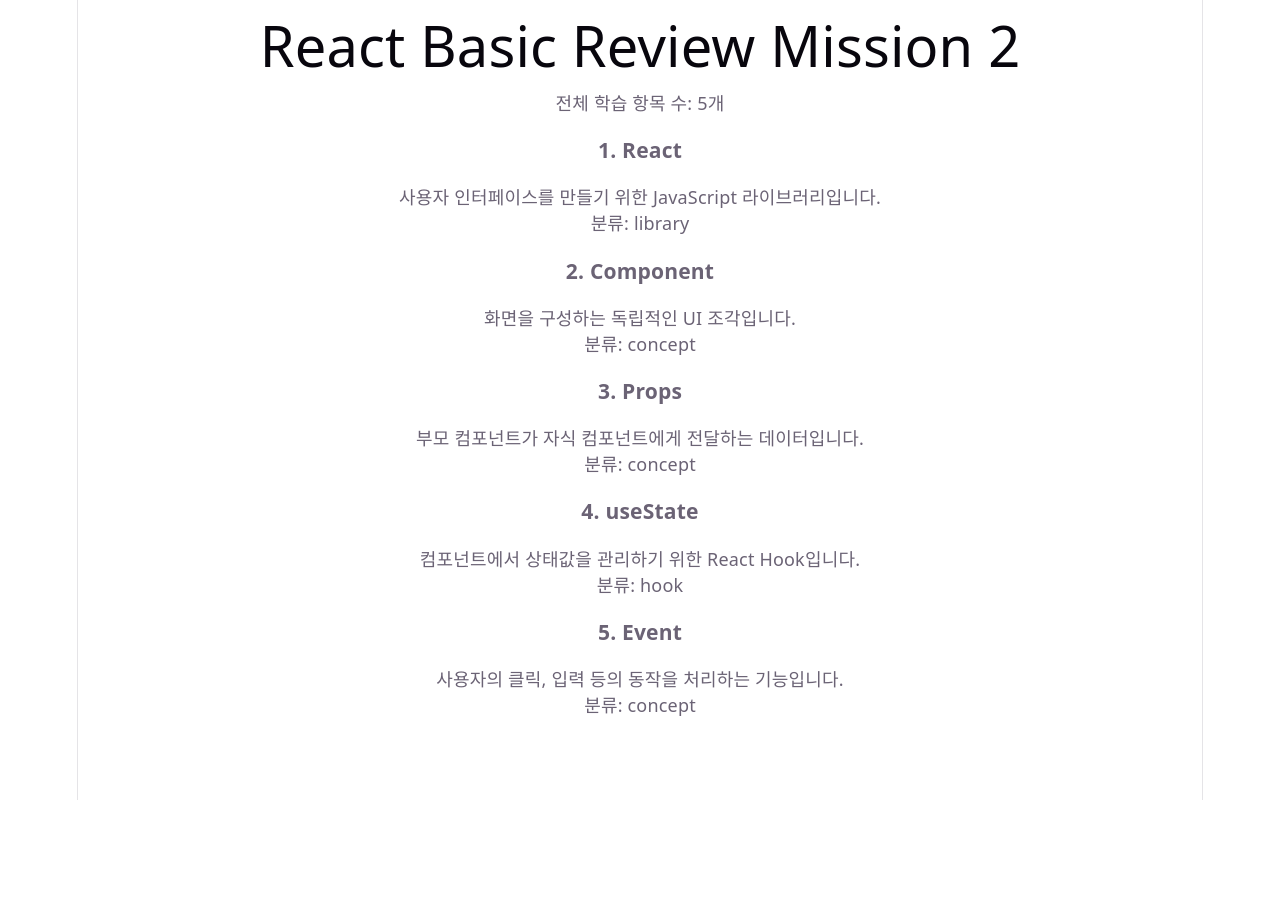
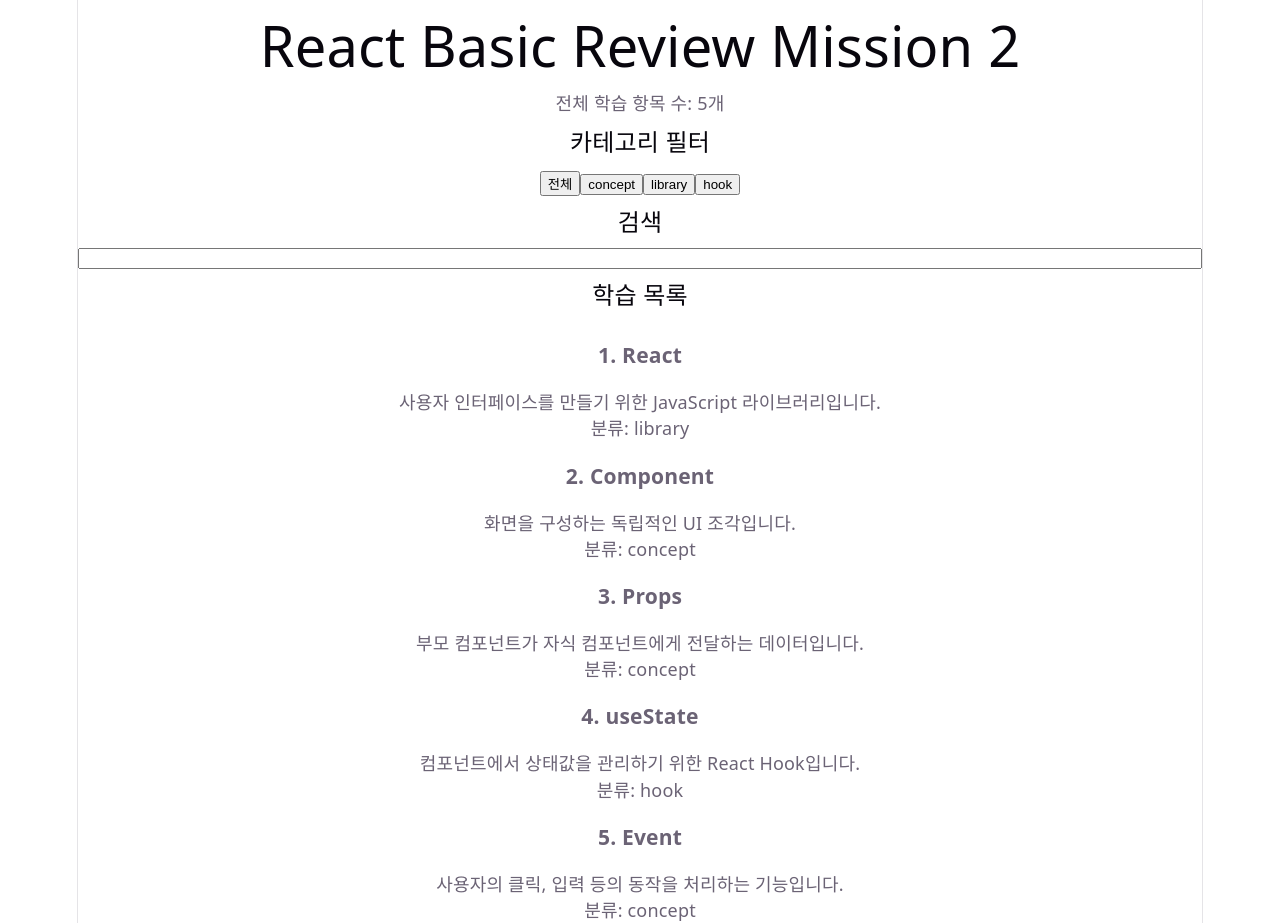
Before and after one commit to rozer4heros/react-basic-review-mission-7, a React (Vite) app: page / in a window 1280 px wide. Before the commit the page ends 800 px from the top, so only its background shows below. Built offline with nearby package versions, Linux system fonts and the light colour scheme.

Commit message:
feat: implement category filtering in App component
미션 5. 카테고리 필터 기능 만들기

```diff
--- a/src/App.jsx
+++ b/src/App.jsx
@@ -1,16 +1,44 @@
+import { useState } from "react";
+
 import reactData from "./data/data.json";
 // { id, title, desc, category, level }
 
 import "./App.css";
-
 import StudyList from "./components/StudyList";
+import FilterButton from "./components/FilterButton";
 
 function App() {
+  const [category, setCategory] = useState("all");
+
+  const handleFilter = (item) => {
+    if (category === "all") return true;
+    if (item.category === category) return true;
+
+    return false;
+  };
+
   return (
     <>
       <h1>react basic review mission 2</h1>
       <p>전체 학습 항목 수: {reactData.length}개</p>
-      <StudyList items={reactData} />
+      <h2>카테고리 필터</h2>
+      <div>
+        <FilterButton value="all" setCategory={setCategory}>
+          전체
+        </FilterButton>
+        <FilterButton value="concept" setCategory={setCategory}>
+          concept
+        </FilterButton>
+        <FilterButton value="library" setCategory={setCategory}>
+          library
+        </FilterButton>
+        <FilterButton value="hook" setCategory={setCategory}>
+          hook
+        </FilterButton>
+      </div>
+      <h2>검색</h2>
+      <input type="text" />
+      <StudyList items={reactData.filter((i) => handleFilter(i))} />
     </>
   );
 }
--- /dev/null
+++ b/src/components/FilterButton.jsx
@@ -0,0 +1,9 @@
+function FilterButton({ value, setCategory, children }) {
+  return (
+    <button type="button" onClick={() => setCategory(value)}>
+      {children}
+    </button>
+  );
+}
+
+export default FilterButton;
--- a/src/components/StudyList.jsx
+++ b/src/components/StudyList.jsx
@@ -15,7 +15,8 @@
 
   return (
     <>
-      <>{list}</>
+      <h2>학습 목록</h2>
+      {list}
     </>
   );
 }
```
